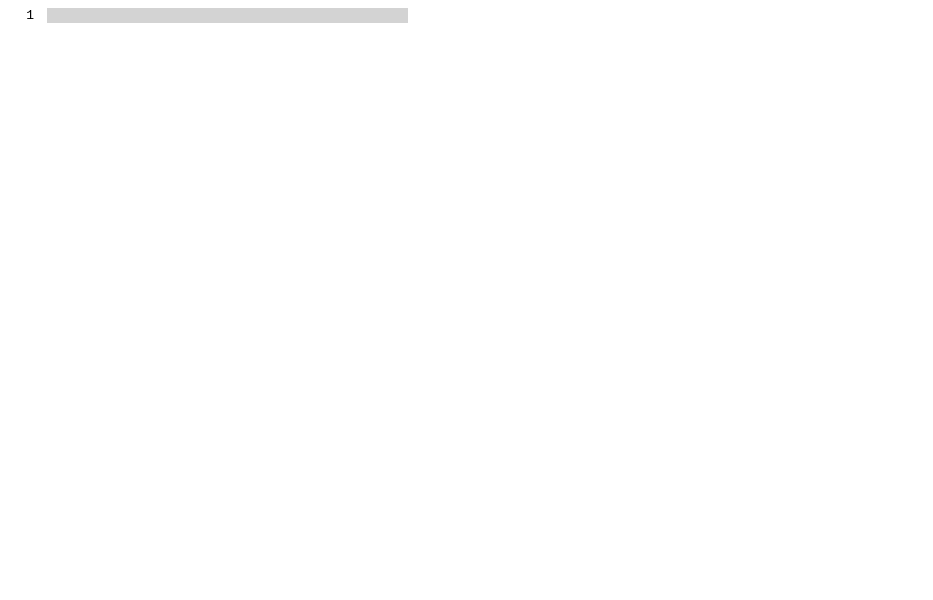
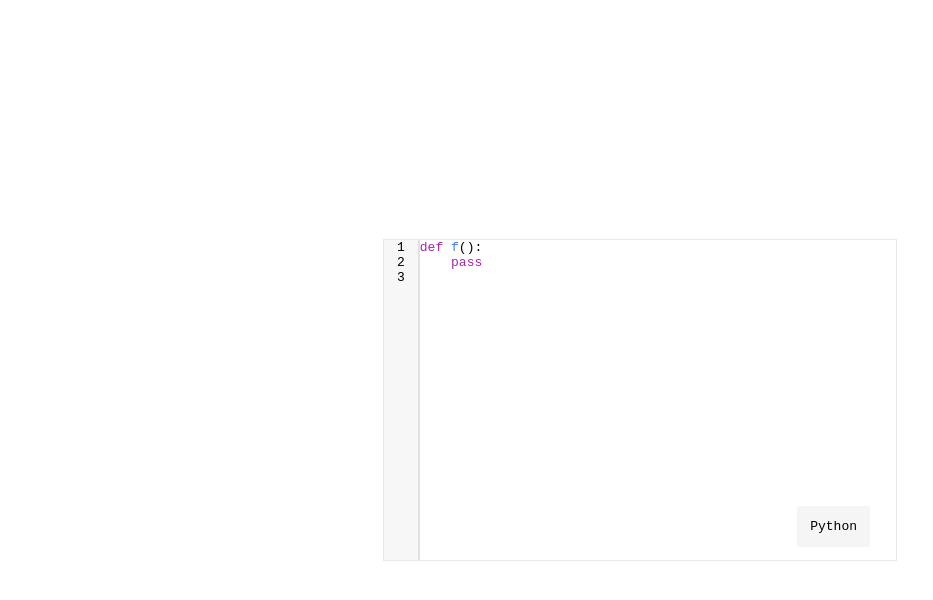
Before and after one commit to baloone/editorjs, a plain HTML site: page index.html in a window 1280 px wide. Shown: the whole page, without its empty margins (0-933 px from the left). Drawn offline with nearby package versions, Linux system fonts and the light colour scheme.

Commit message:
add a timeout before highlighting

```diff
--- a/index.html
+++ b/index.html
@@ -1,25 +1,38 @@
 <!DOCTYPE html>
 <html lang="en">
+
 <head>
     <meta charset="UTF-8">
     <meta name="viewport" content="width=device-width, initial-scale=1.0">
-    <title>Document</title>
+    <title></title>
     <link rel="stylesheet" href="style.css">
-    <link rel="stylesheet"
-      href="//cdnjs.cloudflare.com/ajax/libs/highlight.js/10.3.2/styles/default.min.css">
+    <link rel="stylesheet" href="//cdnjs.cloudflare.com/ajax/libs/highlight.js/10.3.2/styles/atom-one-light.min.css">
     <script src="//cdnjs.cloudflare.com/ajax/libs/highlight.js/10.3.2/highlight.min.js"></script>
 </head>
+
 <body>
-    <div class="editor-container">
+    <div class="editor-container" style="
+    position: absolute;
+    top: 0; left: 0; right: 0; bottom: 0;
+    margin: auto;
+    width: 40vw;
+    height: 40vh;
+    ">
+        <div class="editor-middle-container">
             <div class="editor-inner-container">
                 <div class="lines"></div>
                 <div class="editor">
                     <pre id="caretpre"><span class="caret"></span></pre>
                     <pre id="pre"></pre>
-                <textarea id="textarea"></textarea>
+                    <textarea id="textarea" spellcheck="false">
+def f():
+    pass
+</textarea>
+                </div>
             </div>
         </div>
     </div>
     <script src="script.js"></script>
 </body>
+
 </html>
--- a/script.js
+++ b/script.js
@@ -1,15 +1,45 @@
+const editorContainerDiv = document.querySelector('.editor-container');
 const editorDiv = document.querySelector('.editor');
 const linesDiv = document.querySelector('.lines');
-const oninput = function() {
-    pre.innerHTML = hljs.highlightAuto(textarea.value).value;
+
+const highligh = function(timeout) {
+    var toId = null;
+    return function() {
+        if (toId) clearTimeout(toId);
+        toId = setTimeout(() => {
+            toId = null;
+            const res = hljs.highlightAuto(textarea.value);
+            editorContainerDiv.setAttribute('lang', res.language || "");
+            pre.innerHTML = res.value;
+        }, timeout);
+    }
+}(300);
+
+const oninput = function(e) {
+    pre.innerText = textarea.value;
+    highligh();
 };
 
 const updatelines = function() {
-    linesDiv.innerHTML = textarea.value.split('\n').map((e,i) => `<span>${i+1}</span>`).join('<br>');
+    const curLines = linesDiv.children.length;
+    const newLines = textarea.value.split('\n').length;
+    textarea.value.split('\n').slice(curLines).forEach((e,i) => {
+        const div = document.createElement('div');
+        div.innerText = curLines+i+1;
+        linesDiv.append(div);
+    });
+    [...linesDiv.children].slice(newLines).forEach(e => e.outerHTML = '');
 };
 const updatecaret = function() {
+    const span1 = document.createElement('span');
+    const spancaret = document.createElement('span');
+    const span2 = document.createElement('span');
     const offset = textarea.selectionDirection === "forward" ? textarea.selectionEnd : textarea.selectionStart;
-    caretpre.innerHTML = pre.innerText.slice(0, offset)+'<span class="caret"></span>'+pre.innerText.slice(offset);
+    span1.innerText = pre.innerText.slice(0, offset);
+    span2.innerText = pre.innerText.slice(offset);
+    spancaret.classList.add('caret');
+    caretpre.innerHTML = "";
+    caretpre.append(span1, spancaret, span2);
     updatelines();
 };
 textarea.addEventListener('input', oninput);
@@ -21,8 +51,7 @@ editorDiv.addEventListener('click', e => {
     editorDiv.classList.add("focused");
     e.stopPropagation();
 });
-window.addEventListener('click', e => {
-    editorDiv.classList.remove("focused");
-});
+window.addEventListener('click', () => editorDiv.classList.remove("focused"));
+window.addEventListener('blur', () => editorDiv.classList.remove("focused"));
 setTimeout(oninput);
 setTimeout(updatecaret);
--- a/style.css
+++ b/style.css
@@ -1,24 +1,36 @@
 .editor-container {
     font-family: monospace;
-    width: 400px;
-    height: 300px;
     overflow: auto;
+    border: rgb(233, 233, 233) 1px solid;
+}
+.editor-container[lang]:not([lang=""])::after {
+    content: attr(lang);
+    position: absolute;
+    background-color: whitesmoke;
+    padding: 1em;
+    border-radius: .2em;
+    bottom: 1em;
+    right: 2em;
+    text-transform: capitalize;
 }
 .editor-inner-container {
     display: flex;
     flex-direction: row;
     width: 100%;
     height: min-content;
+    min-height: 100%;
 }
 .lines {
-    min-width: 2em;
+    min-width: min-content;
     overflow: hidden;
-    padding-right: 1em;
     direction: rtl;
+    border-right: 2px #e1e1e1 solid;
+    padding: 0 1em;
+    background-color: #f7f7f7;
 }
 .editor {
     position: relative;
-    background-color: lightgray;
+    background-color: white;
     width: 100%;
 }
 .editor > pre {
@@ -60,6 +72,12 @@ textarea::selection {
     background-color: rgba(0, 255, 255, 0.315);
 }
 
+.editor-middle-container {
+    width: 100%;
+    height: 100%;
+    overflow: auto;
+}
+
 @keyframes caretanim {
     0% { opacity: 1; }
     45%   { opacity: 1; }
```
Lines whose indentation alone changed are shown as unchanged.
